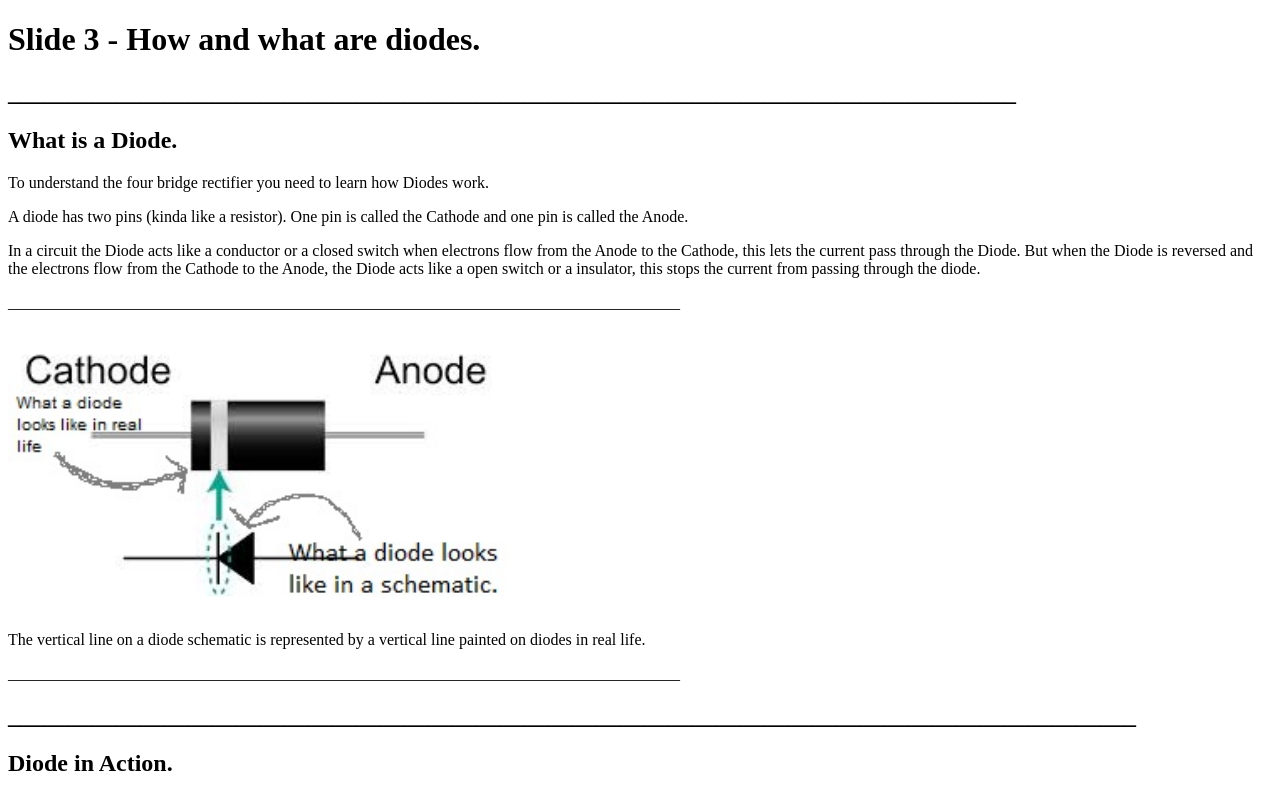
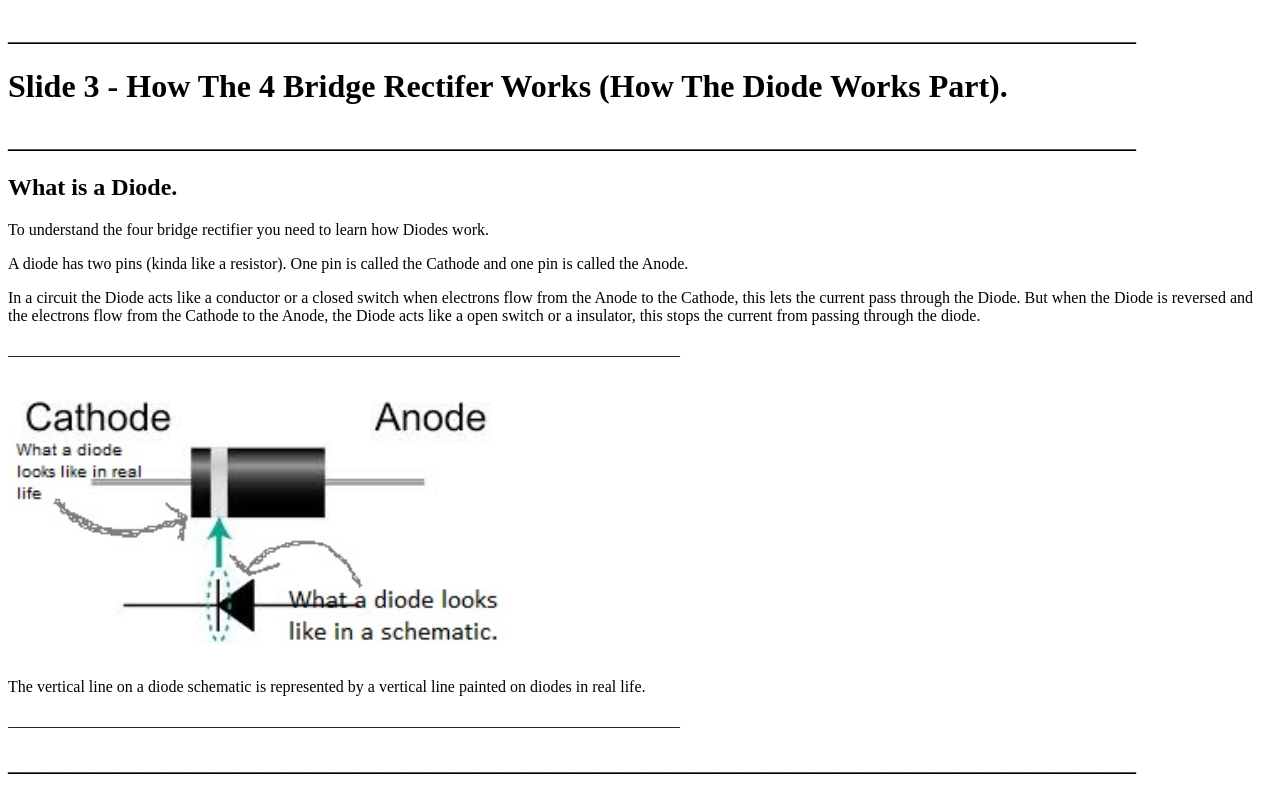
Before and after one commit to SailingDreamer/Four_Bridge_Rectifier, a plain HTML site: page slides/slide3.html in a window 1280 px wide. Shown: the top 794 px of the page. Drawn offline with Linux system fonts and the light colour scheme.

Commit message:
Update slide3.html

```diff
--- a/slides/slide3.html
+++ b/slides/slide3.html
@@ -2,17 +2,21 @@
 <html>
 <head>
 <title>
-  How and what are diodes.
+    How The 4 Bridge Rectifer Works.
 </title>
 </head>
 <body>
 
+    <h2>
+        ______________________________________________________________________________________________
+    <h2>
+
 <h1>
-     Slide 3 - How and what are diodes.
+     Slide 3 - How The 4 Bridge Rectifer Works (How The Diode Works Part).
 </h1>
 
     <h2>
-        ____________________________________________________________________________________
+        ______________________________________________________________________________________________
     <h2>
 
 <h2>
```
